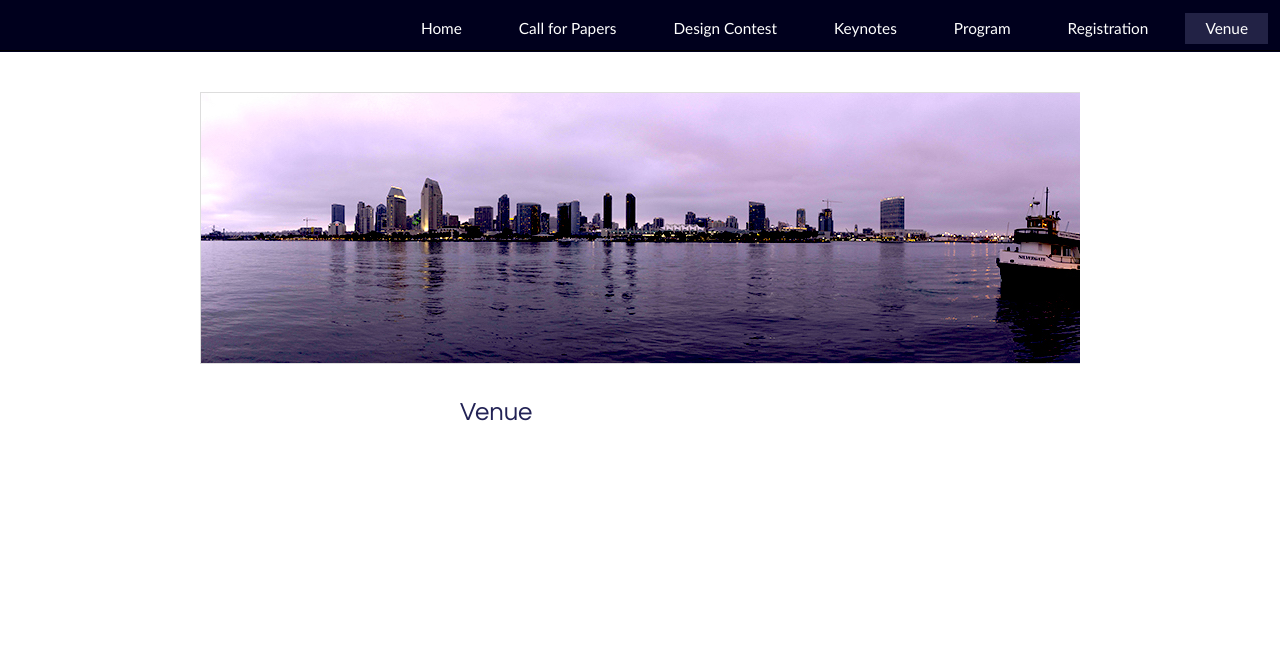
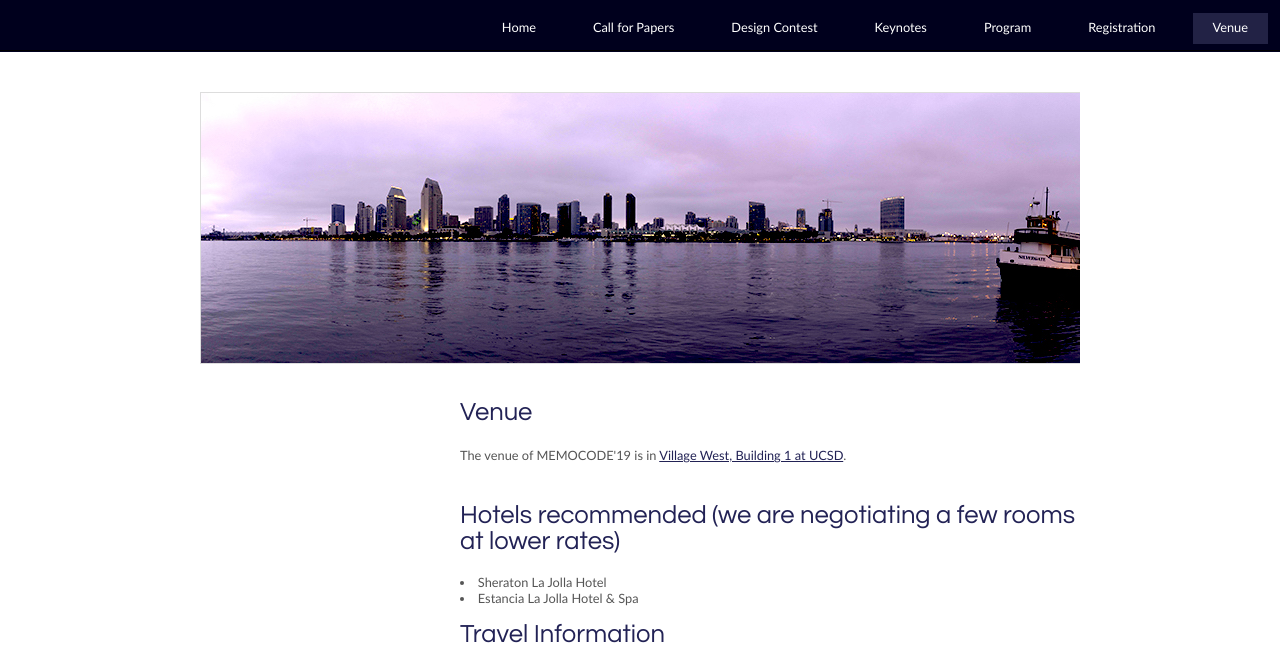
Before and after one commit to memocode/memocode.github.io, a plain HTML site: page 2019/venue.html in a window 1280 px wide. Shown: the part 135-802 px from the top of the page. Drawn offline with Linux system fonts and the light colour scheme.

Commit message:
registration

```diff
--- a/2019/venue.html
+++ b/2019/venue.html
@@ -18,7 +18,7 @@
         <div id="logo_text">
           <!-- class="logo_colour", allows you to change the colour of the text -->
           <h1><a href="index.html">MEMOCODE'19</a></h1>
-          <h2 style="font-size: 1.5em">17th ACM-IEEE International Conference on Formal Methods and Models for System Design<br>
+          <h2>17th ACM-IEEE International Conference on Formal Methods and Models for System Design<br>
             San Diego, USA<br>
             October 9-11, 2019</h2>
         </div>
@@ -26,13 +26,13 @@
       <div id="menubar">
         <ul id="menu">
           <!-- put class="selected" in the li tag for the selected page - to highlight which page you're on -->
-          <li  style="font-size: 1.2em"><a href="index.html">Home</a></li>
-          <li style="font-size: 1.2em"><a href="callforpapers.html">Call for Papers</a></li>
-          <li style="font-size: 1.2em"><a href="designcontest.html">Design Contest</a></li>
-          <li style="font-size: 1.2em"><a href="keynotes.html">Keynotes</a></li>
-          <li style="font-size: 1.2em"><a href="program.html">Program</a></li>
-          <li style="font-size: 1.2em"><a href="registration.html">Registration</a></li>
-          <li class="selected"style="font-size: 1.2em"><a href="venue.html">Venue</a></li>
+          <li><a href="index.html">Home</a></li>
+          <li><a href="callforpapers.html">Call for Papers</a></li>
+          <li><a href="designcontest.html">Design Contest</a></li>
+          <li><a href="keynotes.html">Keynotes</a></li>
+          <li><a href="program.html">Program</a></li>
+          <li><a href="registration.html">Registration</a></li>
+          <li class="selected"><a href="venue.html">Venue</a></li>
         </ul>
       </div>
     </div>
@@ -51,22 +51,23 @@
         <!-- insert the page content here -->
 
         <h1>Venue</h1>
-          <!--
-        <p>The venue of MEMOCODE'16 is the campus of <a
-href="http://www.iitk.ac.in/">IIT Kanpur</a>  (<a href="https://www.google.co.in/maps/place/Indian+Institute+of+Technology+Kanpur/@26.5130534,80.2302238,16z/data=!4m5!3m4!1s0x399c3701c4a8be71:0x3afbe880abc38436!8m2!3d26.5123388!4d80.2329">Google Map</a>)
 
-		<h1>Accomodation</h1>
+        <p>The venue of MEMOCODE'19 is  in <a href="https://hdh.ucsd.edu/housing/thevillage/docs/VIllageEastWestSitePlan.pdf" >
+Village West, Building 1 at UCSD</a>.
 
-        <p>A number of 35 rooms have been reserved for MEMOCODE'16 participants at the campus' <a
-href="http://www.iitk.ac.in/vh">Guest House</a> (<a href="https://www.google.co.in/maps/place/Visitors+Hostel/@26.506722,80.2342636,18z/data=!4m5!3m4!1s0x0:0x11639b2b36fc266d!8m2!3d26.5073519!4d80.2345397">Google Map</a>). Students may also get an accomodation at the student hostels. The rates for single AC room will be approximately 700 INR ~ 12 USD per night. Double occupancy AC rooms will be approximately 1100 INR ~ 18 USD per night. Student Hostel Occupancy approximately 150-200 INR ~ 3-4 USD per night.
+		<h1>Hotels recommended (we are negotiating a few rooms at lower rates)</h1>
 
-		<p>Additionally, there are also hotels in the city of Kanpur, <a href="https://www.google.co.in/search?q=Hotels+in+Kanpur&oq=Hotels+in+Kanpur&aqs=chrome..69i57j0l5.4967j0j4&sourceid=chrome&ie=UTF-8#q=Hotels">most located</a> around 10km of the campus and at rates close to 70-100$/night.
+            <li> Sheraton La Jolla Hotel</li>
+       <li>Estancia La Jolla Hotel & Spa</li>
 
-        <h1>Travel Information</h1>
+		<!--<p>Additionally, there are also hotels in the city of Kanpur, <a href="https://www.google.co.in/search?q=Hotels+in+Kanpur&oq=Hotels+in+Kanpur&aqs=chrome..69i57j0l5.4967j0j4&sourceid=chrome&ie=UTF-8#q=Hotels">most located</a> around 10km of the campus and at rates close to 70-100$/night.
+ -->
+   <h1>Travel Information</h1>
+  <!--
 
 		 <iframe src="travel.htm" width="100%" height="2600" frameborder="0">
 		</iframe>
--->
+        -->
       </div>
     </div>
   </div>
```
Also changed, not shown: 2019/registration.html (+9 -13 lines).
